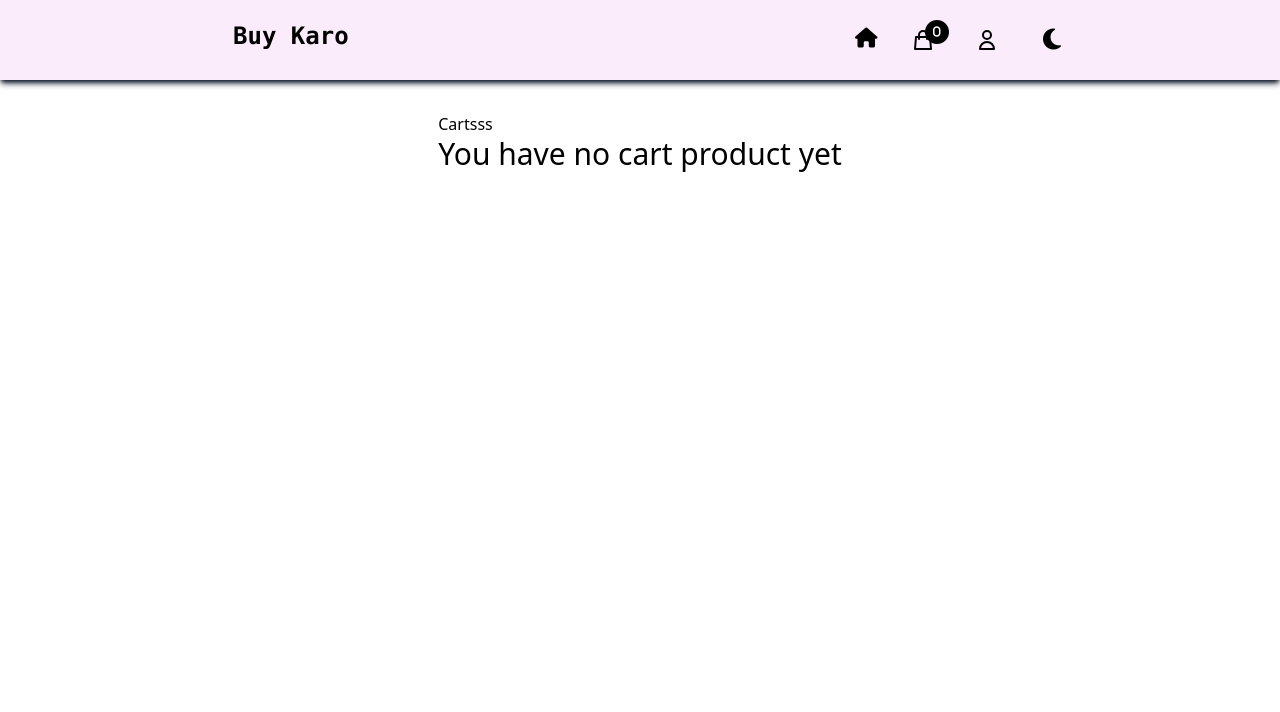
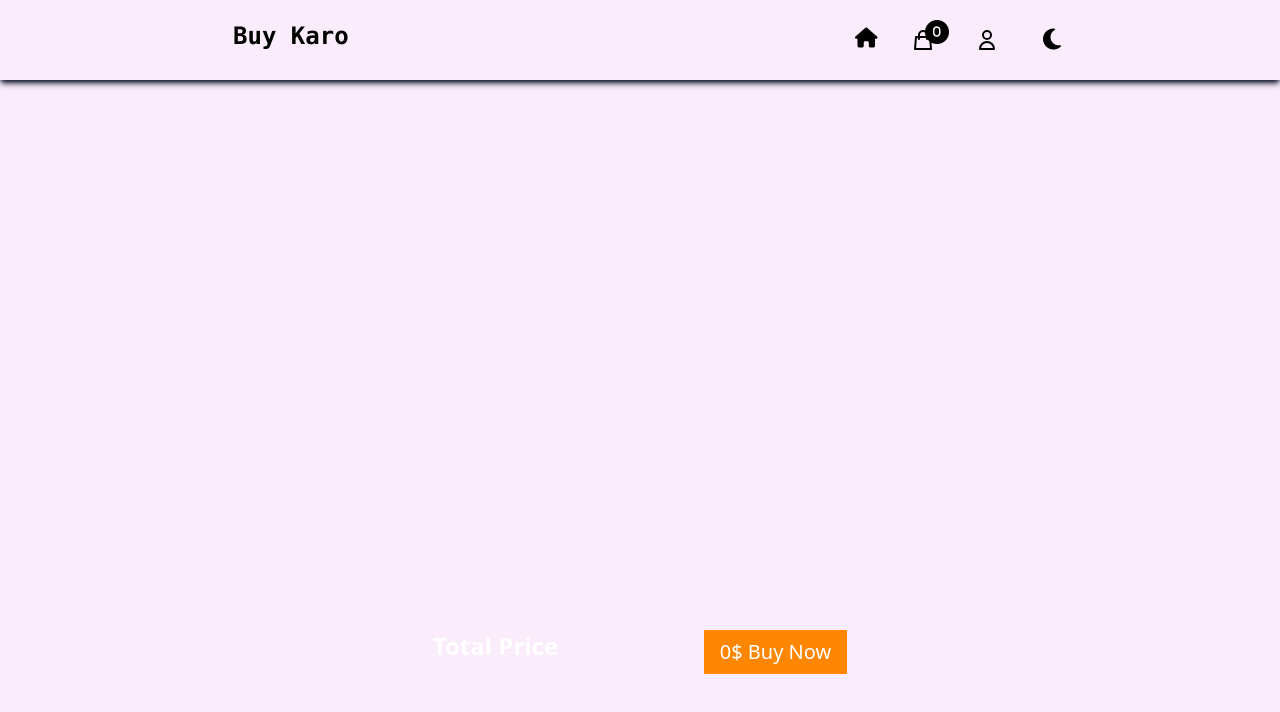
Before and after one commit to subhajit20/e-marcket, a React (Create React App) app: page /mycart in a window 1280 px wide. Shown: the top 712 px of the page. Built offline with nearby package versions, Linux system fonts and the light colour scheme.

Commit message:
Working on some design on cart section and enhance the darkmode section

```diff
--- a/src/components/Individualproduct.js
+++ b/src/components/Individualproduct.js
@@ -26,7 +26,7 @@ function Individualproduct() {
         getproduct()
     }, [getproduct])
     return (
-        <div className={` ${state.darkmode.background} sm:h-screen h-screen`}><Link to='/' className='sm:relative top-24 left-10 text-3xl'><i className="fa-solid fa-circle-arrow-left "></i></Link><div className='flex justify-center flex-wrap'>{
+        <div className={` ${state.darkmode.individuaTemplateBackground} sm:h-screen h-screen`}><Link to='/' className='sm:relative top-24 left-10 text-3xl'><i className="fa-solid fa-circle-arrow-left "></i></Link><div className='flex justify-center flex-wrap'>{
             flag ? data.map((x, y) => {
                 return <Individualproductcard key={y} title={x.title} price={x.price} image={x.image} />
             }) : <h1 className='relative top-44 '>Loading...</h1>
--- a/src/components/Mycart.js
+++ b/src/components/Mycart.js
@@ -2,8 +2,10 @@ import React,{useContext} from 'react';
 import useCarthook from '../hooks/useCarthook';
 import {MyCartcontext} from '../context/Cartcontext';
 import Carttemplate from './CartLayout/Carttemplate';
+import { Storecontext } from '../context/UserContextProvider';
 
 function Mycart() {
+    const { state } = useContext(Storecontext);
     const {mycart} = useContext(MyCartcontext)
     const [msg,flag,decreasePrice,prod,amount] = useCarthook();
     const handleDelete = (elementDel,productPrice) =>{
@@ -11,10 +13,9 @@ function Mycart() {
         decreasePrice(productPrice)
     }
     return (
-        <div className="flex flex-wrap justify-center">
-            <div>
-                    <h1 className='relative top-28'>Cartsss</h1>
-                    <h1 className='relative top-28 text-center text-3xl'>{flag === true ? msg : msg}</h1>
+        <div className={`flex flex-wrap justify-around h-[100vh] ${state.darkmode.individuaTemplateBackground}`}>
+            <div className="relative">
+                    <h1 className='relative text-center text-3xl'>{flag === true ? msg : msg}</h1>
                 <div className="flex-col relative top-32">
                     {
                         prod.map((x,y)=>{
@@ -23,9 +24,12 @@ function Mycart() {
                     }
             </div>
             </div>
-            <div className='fixed w-full'>
-                <h1 className=' top-[600px] left-24 text-3xl '>{amount === 0 ? 0
-                : amount}$</h1>
+            <div className="fixed top-[610px]">
+                <div className={` p-5 w-[400px] sm:w-[600px] sm:flex justify-around text-white`}>
+                    <span className="font-semibold text-2xl">Total Price </span>
+                    <span className='text-xl text-center bg-[#FF8600] top-28  px-4 py-2 cursor-pointer'>{amount === 0 ? 0
+                    : amount}$ Buy Now</span>
+                </div>
             </div>
         </div>
     )
--- a/src/components/Navbar.js
+++ b/src/components/Navbar.js
@@ -13,10 +13,10 @@ function Navbar() {
 
     const changeTheme = useCallback(() => {
         if (theme === false) {
-            myFunc({ type: 'THEME_CHANGE', background: "bg-[#111827]", textcolor: "white", carttextcolor: 'text-black' })
+            myFunc({ type: 'THEME_CHANGE', background: "bg-[#20232a]", textcolor: "white", carttextcolor: 'text-black',indivisualColor:"bg-[#282c34]" })
             setTheme(true)
         } else if (theme === true) {
-            myFunc({ type: 'THEME_CHANGE', background: "bg-[#fbecfb]", textcolor: "black", carttextcolor: 'text-white' });
+            myFunc({ type: 'THEME_CHANGE', background: "bg-[#fbecfb]", textcolor: "black", carttextcolor: 'text-white',indivisualColor:"bg-[#fbecfb]" });
             setTheme(false)
         }
     }, [theme, myFunc])
--- a/src/context/UserContextProvider.js
+++ b/src/context/UserContextProvider.js
@@ -3,6 +3,7 @@ import React, { useReducer } from 'react'
 let initialState = {
     darkmode: {
         background: "bg-[#fbecfb]",
+        individuaTemplateBackground:"bg-[#fbecfb]",
         text_color: "black",
         carttext: "text-white"
     },
@@ -11,7 +12,7 @@ let initialState = {
 const reducer = (state, action) => {
     switch (action.type) {
         case "THEME_CHANGE":
-            return { darkmode: { background: action.background, text_color: action.textcolor, carttext: action.carttextcolor } }
+            return { darkmode: { background: action.background, text_color: action.textcolor, carttext: action.carttextcolor,individuaTemplateBackground:action.indivisualColor } }
         default:
             return state
     }
```
